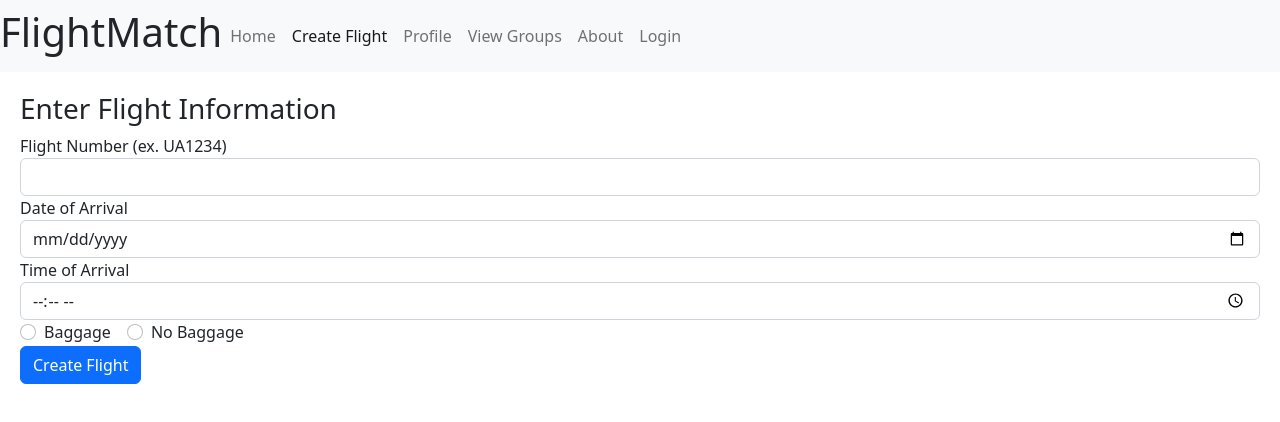
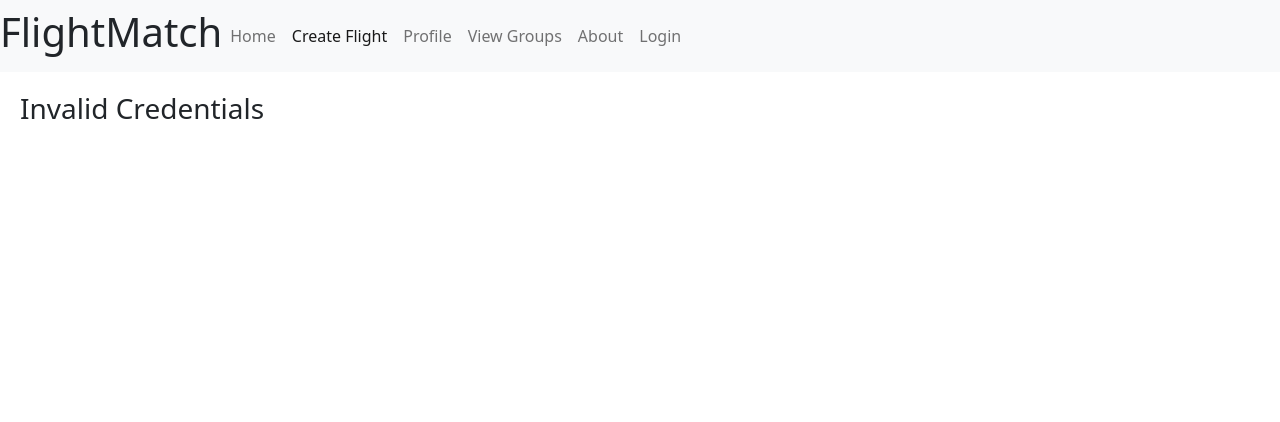
Before and after one commit to JustinePend/FlightMatch, a React (Create React App) app in the folder flightmatch/client/: page /create in a window 1280 px wide. Shown: the top 422 px of the page. Built offline with nearby package versions, Linux system fonts and the light colour scheme.

Commit message:
Rudimentary Homepage implementation- This code prevents certain routes if the user is not logged in

```diff
--- a/flightmatch/client/src/components/create.js
+++ b/flightmatch/client/src/components/create.js
@@ -46,6 +46,15 @@ export default function Create() {
   }
 
   // This following section will display the form that takes the input from the user.
+
+  if (getUID() === 0)
+  {
+    return (
+      <div>
+        <h3> Invalid Credentials </h3>
+      </div>
+    );
+  }
   return (
     <div>
       <h3>Enter Flight Information</h3>
--- a/flightmatch/client/src/components/edit.js
+++ b/flightmatch/client/src/components/edit.js
@@ -65,6 +65,15 @@ export default function Edit() {
     });
 
     navigate("/");
+  }
+
+  if (getUID() === 0)
+  {
+    return (
+      <div>
+        <h3> Invalid Credentials </h3>
+      </div>
+    );
   }
 
   // This following section will display the form that takes input from the user to update the data.
--- a/flightmatch/client/src/components/login.js
+++ b/flightmatch/client/src/components/login.js
@@ -70,7 +70,8 @@ export default function Login() {
   // This following section will display the form that takes the input from the user.
   return (
     <div>
-      <h3>Log in with UCLA UID</h3>
+      <h1> Welcome to UCLA Flight Match- Log in to Get Started </h1>
+      <h3>Please Log in with UCLA UID</h3>
       <form onSubmit={onSubmit}>
         <div className="form-group">
           <label htmlFor="UID">UID</label>
--- a/flightmatch/client/src/components/profile.js
+++ b/flightmatch/client/src/components/profile.js
@@ -96,6 +96,16 @@ export default function Profile() {
     navigate("/recordList");
   }
 
+  if (getUID() === 0)
+  {
+    return (
+      <div>
+        <h3> Invalid Credentials </h3>
+
+      </div>
+    );
+  }
+
   // This following section will display the form that takes the input from the user.
   return (
     <div>
--- a/flightmatch/client/src/components/recordList.js
+++ b/flightmatch/client/src/components/recordList.js
@@ -88,6 +88,15 @@ export default function RecordList() {
   }
   const [value, onChange] = useState(new Date());
 
+  if (getUID() === 0)
+  {
+    return (
+      <div>
+        <h3> Invalid Credentials </h3>
+      </div>
+    );
+  }
+
   // This following section will display the table with the records of individuals.
   return (
     <div>
```
